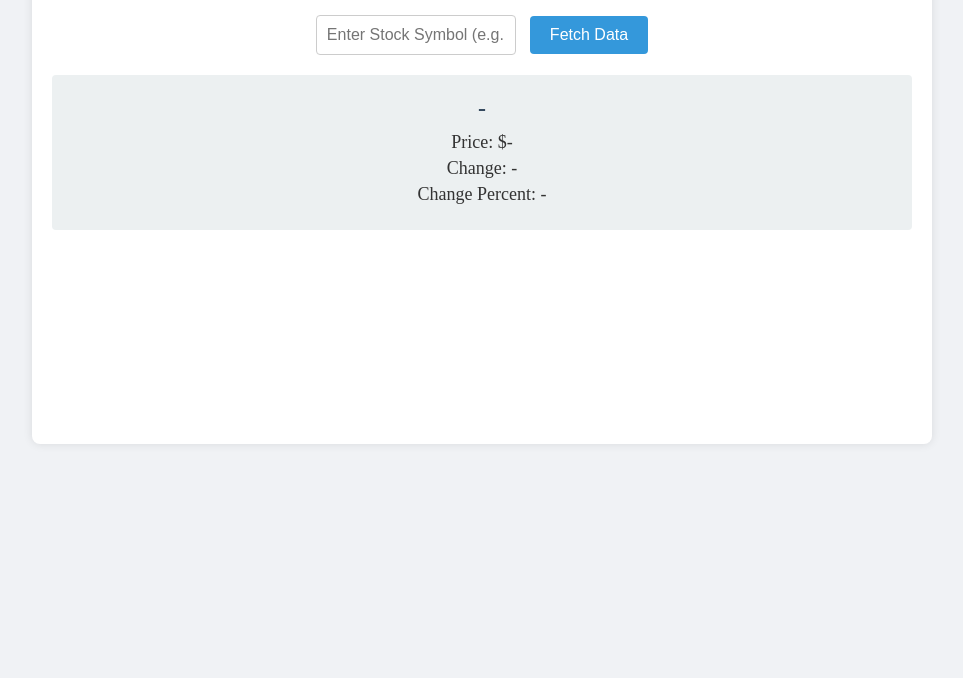
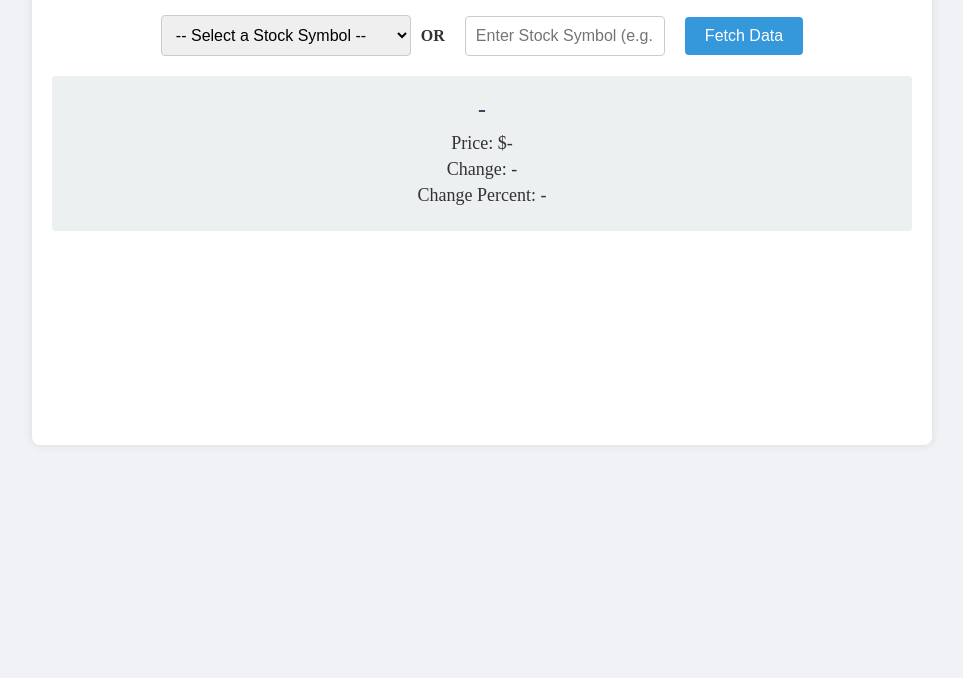
Before and after one commit to samchan1150/Stock-Market-Dashboard, a plain HTML site: page index.html in a window 1280 px wide. Shown: the part 122-800 px from the top of the page, without its empty margins (158-1121 px from the left). Drawn offline with nearby package versions, Linux system fonts and the light colour scheme.

Commit message:
Refactor stock symbol input to use a dropdown selection and improve UI styling

```diff
--- a/index.html
+++ b/index.html
@@ -11,7 +11,17 @@
     <div class="container">
         <h1>Stock Market Dashboard</h1>
         <div class="search">
-            <input type="text" id="symbol" placeholder="Enter Stock Symbol (e.g., AAPL)">
+            <select id="symbolSelect">
+                <option value="">-- Select a Stock Symbol --</option>
+                <option value="AAPL">AAPL - Apple Inc.</option>
+                <option value="GOOGL">GOOGL - Alphabet Inc.</option>
+                <option value="MSFT">MSFT - Microsoft Corporation</option>
+                <option value="AMZN">AMZN - Amazon.com, Inc.</option>
+                <option value="TSLA">TSLA - Tesla, Inc.</option>
+                <!-- Add more predefined stock symbols as needed -->
+            </select>
+            <span>OR</span>
+            <input type="text" id="symbolInput" placeholder="Enter Stock Symbol (e.g., AAPL)">
             <button id="fetchButton">Fetch Data</button>
         </div>
         <div class="stock-info">
--- a/script.js
+++ b/script.js
@@ -3,7 +3,8 @@ const apiKey = 'XPHMTFBDIR8TS1FU';
 
 // Select DOM elements
 const fetchButton = document.getElementById('fetchButton');
-const symbolInput = document.getElementById('symbol');
+const symbolSelect = document.getElementById('symbolSelect');
+const symbolInput = document.getElementById('symbolInput');
 const stockName = document.getElementById('stockName');
 const price = document.getElementById('price');
 const change = document.getElementById('change');
@@ -14,11 +15,17 @@ let stockChart; // To store the Chart instance
 
 // Event listener for the fetch button
 fetchButton.addEventListener('click', () => {
-    const symbol = symbolInput.value.trim().toUpperCase();
-    if (symbol === '') {
-        alert('Please enter a stock symbol.');
+    let symbol = '';
+
+    if (symbolSelect.value) {
+        symbol = symbolSelect.value;
+    } else if (symbolInput.value.trim() !== '') {
+        symbol = symbolInput.value.trim().toUpperCase();
+    } else {
+        alert('Please select a stock symbol or enter one.');
         return;
     }
+
     fetchStockData(symbol);
 });
 
--- a/styles.css
+++ b/styles.css
@@ -73,3 +73,47 @@ h1 {
 #stockChart {
     margin-top: 40px;
 }
+
+.search {
+    display: flex;
+    justify-content: center;
+    align-items: center;
+    margin-bottom: 20px;
+}
+
+#symbolSelect, #symbolInput {
+    padding: 10px;
+    font-size: 16px;
+    border: 1px solid #ccc;
+    border-radius: 4px;
+}
+
+#symbolSelect {
+    width: 250px;
+}
+
+#symbolInput {
+    width: 200px;
+    margin: 0 10px;
+}
+
+#fetchButton {
+    padding: 10px 20px;
+    font-size: 16px;
+    margin-left: 10px;
+    border: none;
+    background-color: #3498db;
+    color: #fff;
+    border-radius: 4px;
+    cursor: pointer;
+}
+
+#fetchButton:hover {
+    background-color: #2980b9;
+}
+
+/* Style the separator */
+.search span {
+    margin: 0 10px;
+    font-weight: bold;
+}
```
Also changed, not shown: 1 other file.
